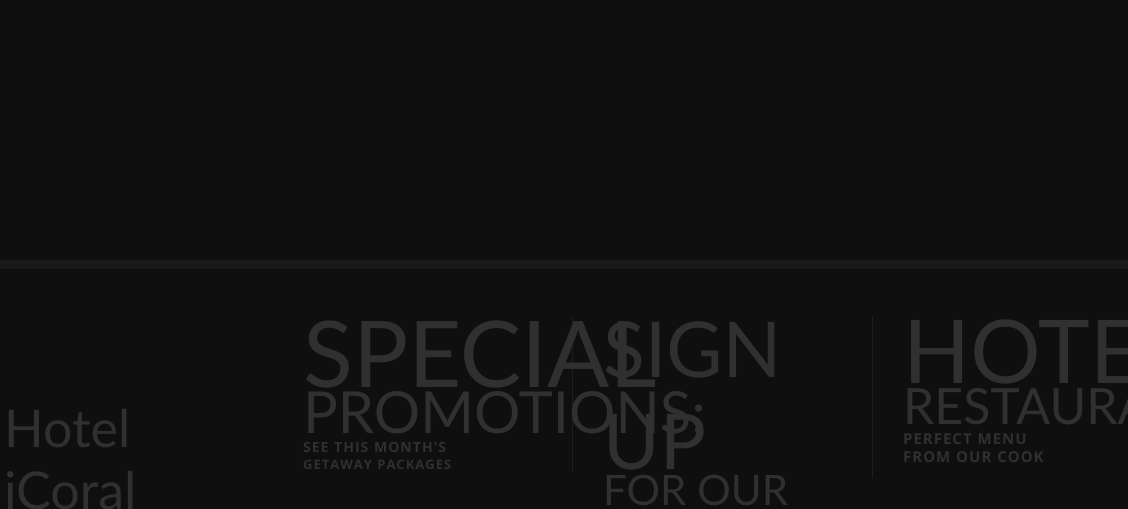
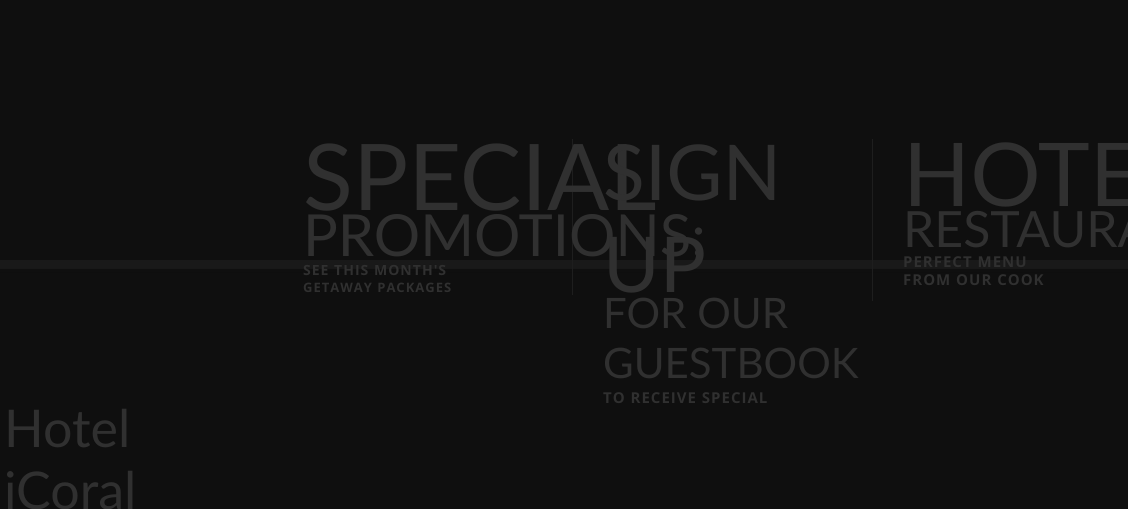
Before and after one commit to Davidestroy/HotelHippieHappy, a plain HTML site: page 248467/site/index.html in a window 1280 px wide. Shown: the part 852-1361 px from the top of the page, 152-1280 px from the left. Drawn offline with nearby package versions, Linux system fonts and the light colour scheme; a web font is replaced by a local one.

Commit message:
Modificacion visibilidad letra footer

```diff
--- a/248467/site/css/style.css
+++ b/248467/site/css/style.css
@@ -953,7 +953,7 @@ footer {
   padding-top: 24px;
   text-transform: uppercase;
   background: url(../img/footer_bg.jpg) 0 repeat-x;
-  overflow: hidden;
+  overflow: visible;
 }
 footer > div > div > div {
   position: relative;
@@ -991,7 +991,7 @@ footer .banners {
   position: absolute;
   top: 0;
   margin-left: 0px !important;
-  margin-top: 27px;
+  margin-top: -150px;
 }
 footer .banners a:hover {
   text-decoration: none;
```
